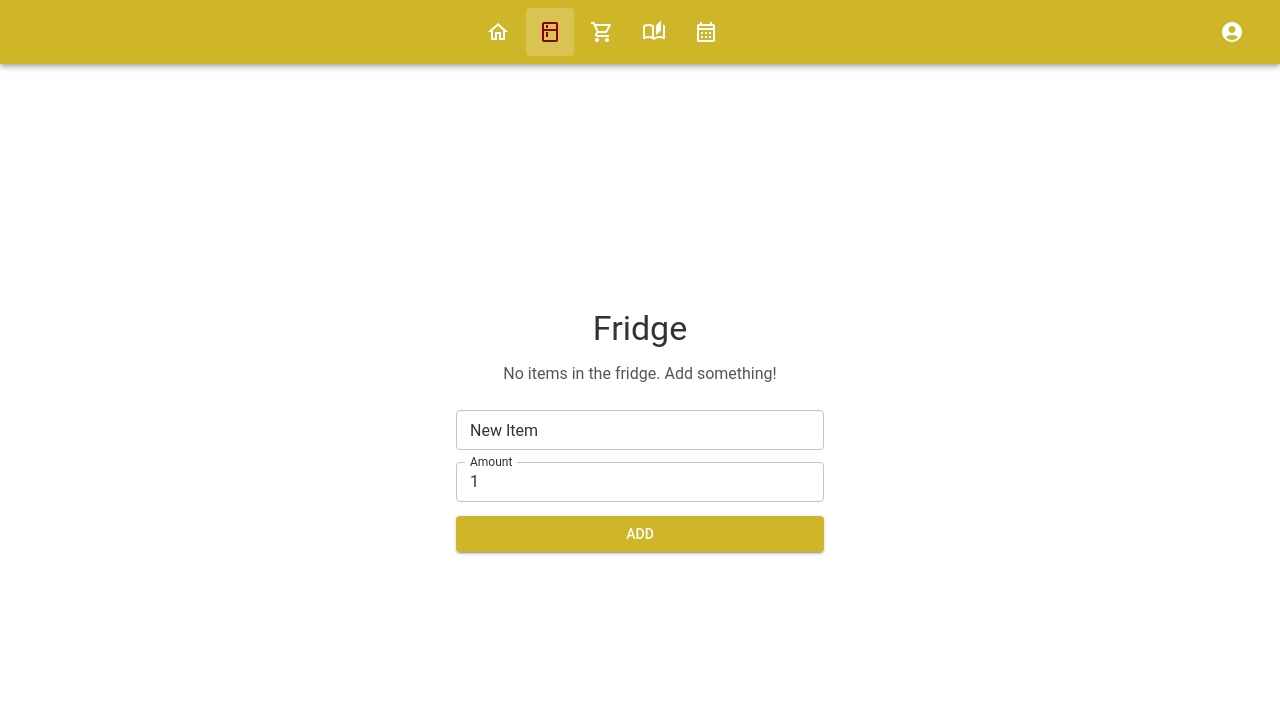
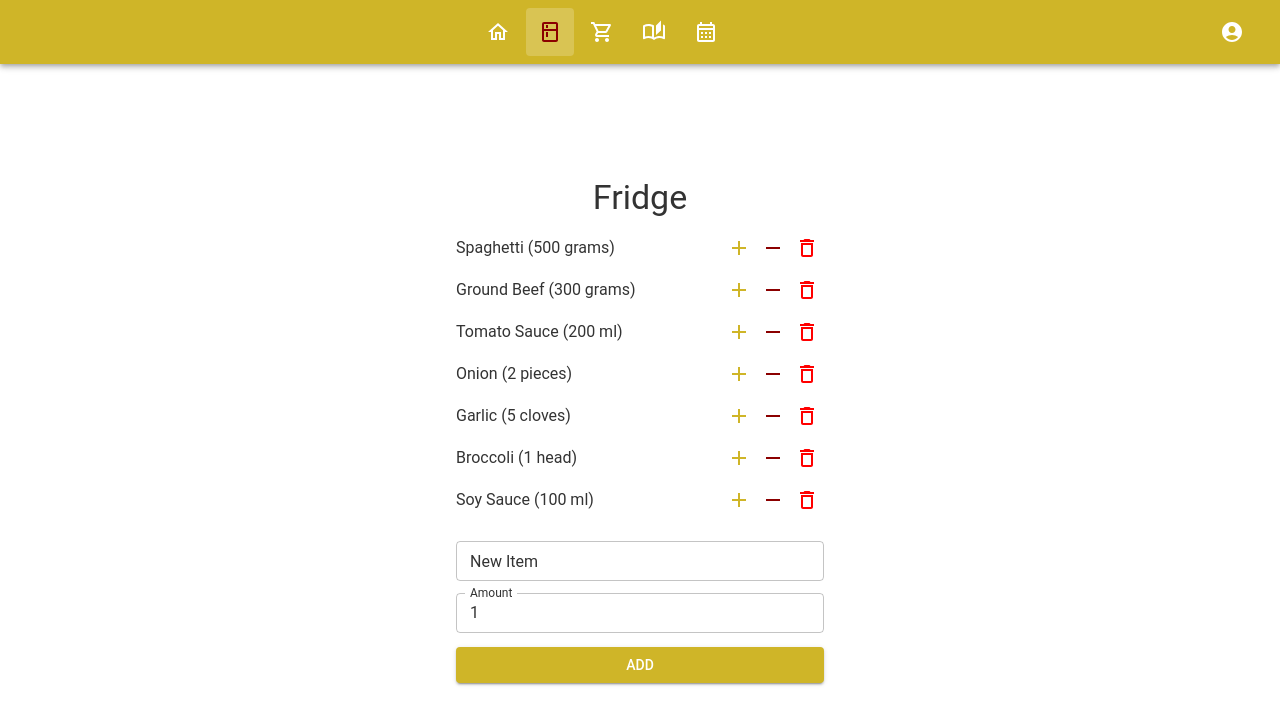
Before and after one commit to Zdziszkee/graphical-interfaces, a React (Create React App) app: page / in a window 1280 px wide. Both pictures are taken after a click on the button 550 px from the left and 32 px from the top of the page. Shown: the top 724 px of the page. Built offline with nearby package versions, Linux system fonts and the light colour scheme.

Commit message:
changed view to match figma mock

```diff
--- a/src/components/views/FridgeView.tsx
+++ b/src/components/views/FridgeView.tsx
@@ -6,29 +6,50 @@ import Typography from '@mui/material/Typography';
 import IconButton from '@mui/material/IconButton';
 import AddIcon from '@mui/icons-material/Add';
 import RemoveIcon from '@mui/icons-material/Remove';
-import DeleteOutlineIcon from '@mui/icons-material/DeleteOutline'; // Updated Icon Import
-import CenteringBox from "../common/CenteringBox";
+import DeleteOutlineIcon from '@mui/icons-material/DeleteOutline';
+import CenteringBox from '../common/CenteringBox';
+import { useAppContext } from '../../AppContext';
 
 const FridgeView: React.FC = () => {
-  const [items, setItems] = useState<{ id: number; name: string; amount: number }[]>([]);
-  const [newItem, setNewItem] = useState<string>('');
-  const [newAmount, setNewAmount] = useState<number>(1);
+  const { fridge, setFridge } = useAppContext(); // Access fridge and setFridge from global context
+  const [newItem, setNewItem] = useState<string>(''); // Name input for new item
+  const [newAmount, setNewAmount] = useState<number>(1); // Amount input for new item
 
-  const increment = (id: number) => {
-    setItems(items.map((item) => (item.id === id ? { ...item, amount: item.amount + 1 } : item)));
+  // Increment an item's amount
+  const increment = (name: string) => {
+    setFridge((prevFridge) =>
+      prevFridge.map((item) =>
+        item.name === name ? { ...item, amount: item.amount + 1 } : item
+      )
+    );
   };
 
-  const decrement = (id: number) => {
-    setItems(items.map((item) => (item.id === id && item.amount > 1 ? { ...item, amount: item.amount - 1 } : item)));
+  // Decrement an item's amount
+  const decrement = (name: string) => {
+    setFridge((prevFridge) =>
+      prevFridge.map((item) =>
+        item.name === name && item.amount > 1 ? { ...item, amount: item.amount - 1 } : item
+      )
+    );
   };
 
-  const deleteItem = (id: number) => {
-    setItems(items.filter((item) => item.id !== id));
+  // Delete an item from the fridge
+  const deleteItem = (name: string) => {
+    setFridge((prevFridge) => prevFridge.filter((item) => item.name !== name));
   };
 
+  // Add a new item to the fridge
   const addItem = () => {
     if (newItem.trim() === '') return;
-    setItems([...items, { id: Date.now(), name: newItem, amount: newAmount > 0 ? newAmount : 1 }]);
+    setFridge((prevFridge) => {
+      const existingItem = prevFridge.find((item) => item.name === newItem);
+      if (existingItem) {
+        return prevFridge.map((item) =>
+          item.name === newItem ? { ...item, amount: item.amount + newAmount } : item
+        );
+      }
+      return [...prevFridge, { name: newItem, amount: newAmount, unit: '' }];
+    });
     setNewItem('');
     setNewAmount(1);
   };
@@ -39,25 +60,33 @@ const FridgeView: React.FC = () => {
         <Typography variant="h4" align="center" gutterBottom>
           Fridge
         </Typography>
-        {items.length > 0 ? (
-          items.map((item) => (
+
+        {/* Fridge Items List */}
+        {fridge.length > 0 ? (
+          fridge.map((item) => (
             <Box
-              key={item.id}
+              key={item.name}
               display="flex"
               alignItems="center"
               justifyContent="space-between"
               mb={1}
             >
-              <Typography>{item.name} ({item.amount})</Typography>
+              <Typography>
+                {item.name} ({item.amount} {item.unit || ''})
+              </Typography>
               <Box>
-                <IconButton onClick={() => increment(item.id)} size="small" color="primary">
-                  <AddIcon sx={{ color: 'black' }} />
+                <IconButton onClick={() => increment(item.name)} size="small" color="primary">
+                  <AddIcon />
                 </IconButton>
-                <IconButton onClick={() => decrement(item.id)} size="small" color="secondary">
+                <IconButton onClick={() => decrement(item.name)} size="small" color="secondary">
                   <RemoveIcon />
                 </IconButton>
-                <IconButton onClick={() => deleteItem(item.id)} size="small" color="error">
-                  <DeleteOutlineIcon /> {/* Updated Icon */}
+                <IconButton
+                  onClick={() => deleteItem(item.name)}
+                  size="small"
+                  color="error"
+                >
+                  <DeleteOutlineIcon />
                 </IconButton>
               </Box>
             </Box>
@@ -68,7 +97,7 @@ const FridgeView: React.FC = () => {
           </Typography>
         )}
 
-        {/* Input for new items */}
+        {/* Add New Item */}
         <Box display="flex" flexDirection="column" mt={2}>
           <TextField
             label="New Item"
```
